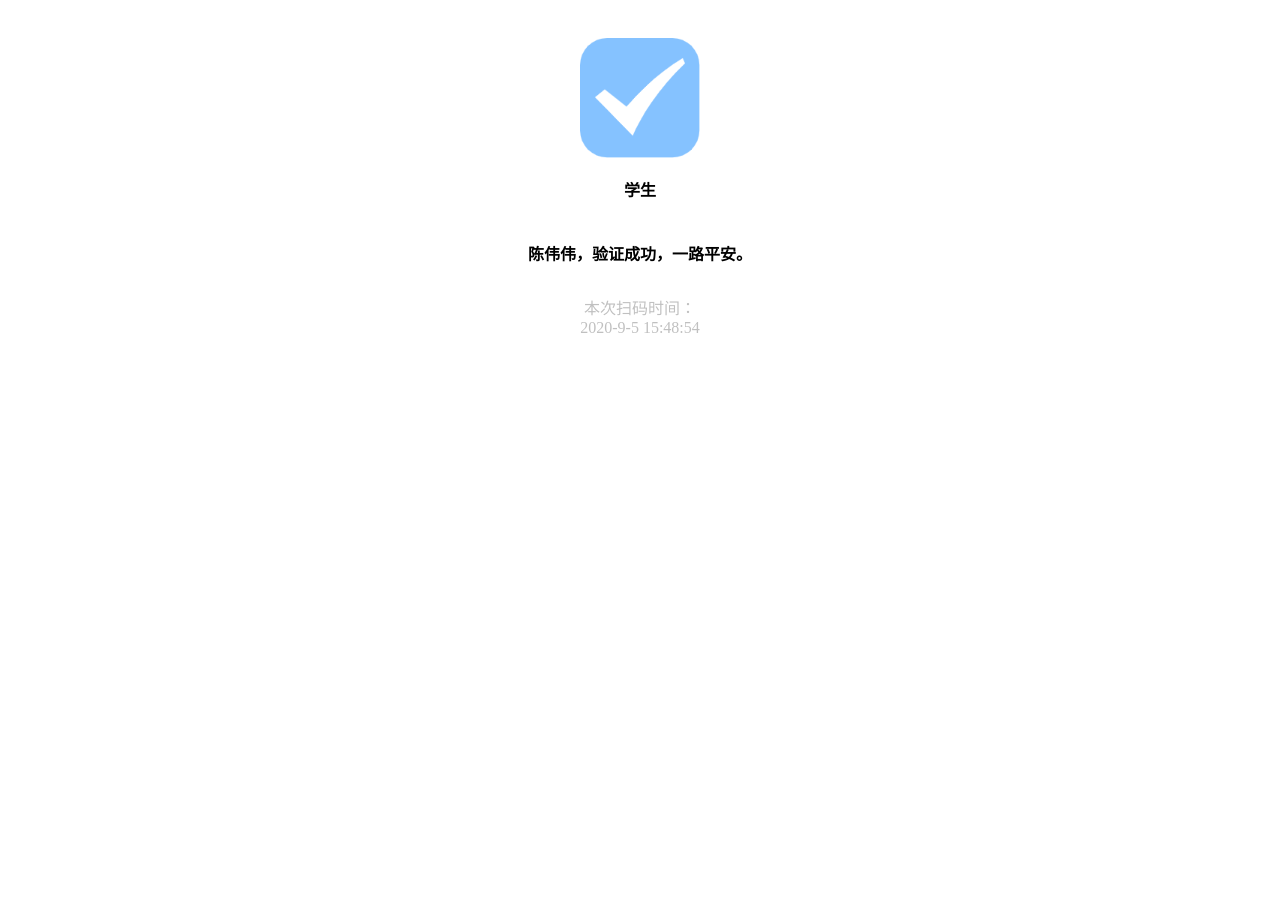
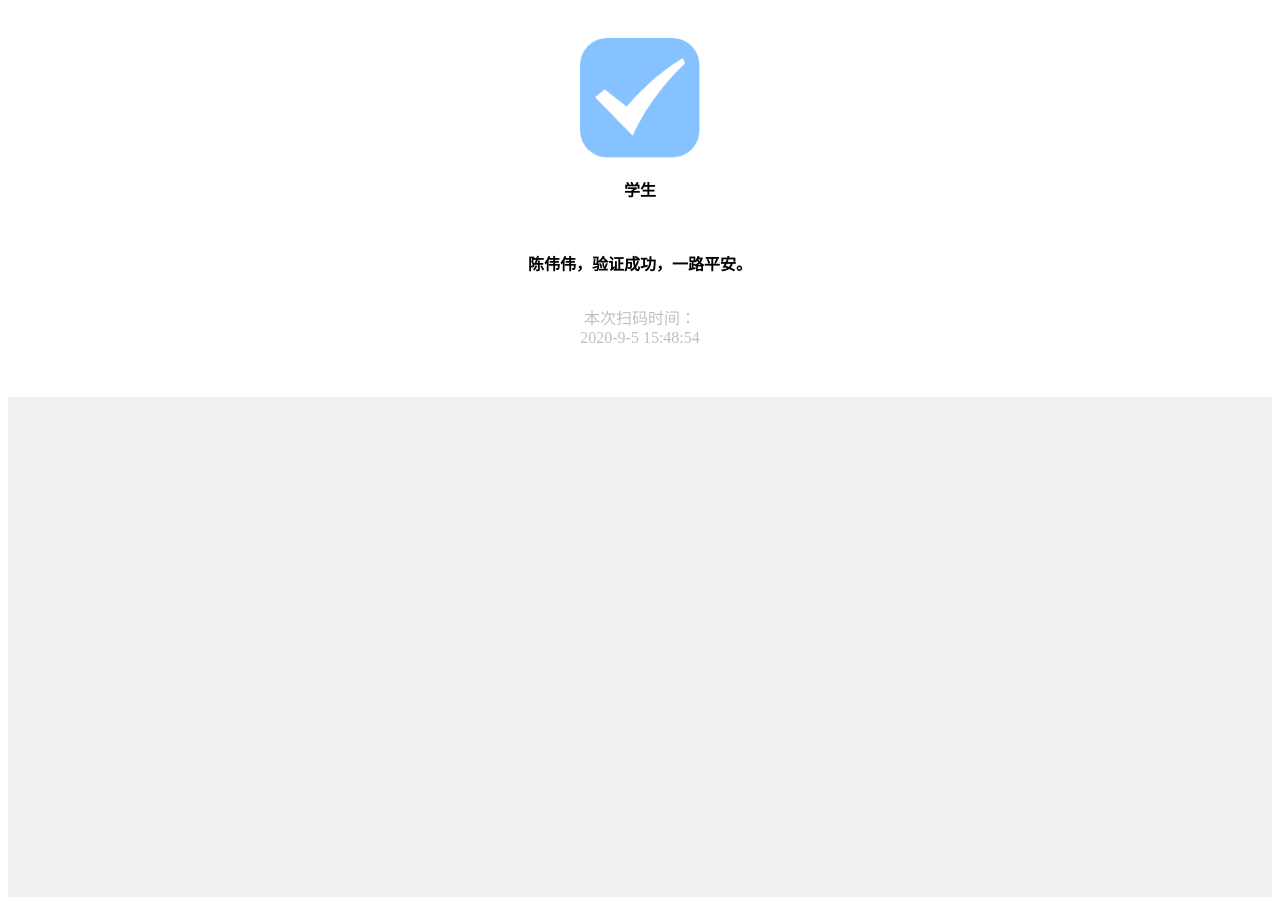
Before and after one commit to tragicomedians/Nigel97.github.io, a plain HTML site: page index.html in a window 1280 px wide. Before the commit the page ends 800 px from the top, so only its background shows below. Drawn offline with nearby package versions, Linux system fonts and the light colour scheme.

Commit message:
Update index.html

```diff
--- a/index.html
+++ b/index.html
@@ -14,12 +14,14 @@
     <!---->
     <div class="mint-layout-spacing sjakx3nec OPjhiwxcyg" style="height: 15px;">
     </div> <img src="duigoulan.png" class="mint-image sjas257dv OPjhiwxcyh" style="width: 150px; height: 150px;">
-    <div class="mint-text bh-color-gray sjat2iw05 OPjhiwxcyll1 mt-color-default" style="margin-bottom: 40px;font-family: 微软雅黑;font-weight: bold">学生</div>
+    <div class="mint-text bh-color-gray sjat2iw05 OPjhiwxcyll1 mt-color-default" style="margin-bottom: 50px;font-family: 微软雅黑;font-weight: bold">学生</div>
     <div class="mint-text bh-color-gray sjat2iw05 OPjhiwxcyll mt-color-default"
          style="font-family: PingFang Sc;margin-bottom:30px;font-family: 微软雅黑;font-weight: bold ">陈伟伟，验证成功，一路平安。</div>
     <div class="mint-text bh-color-gray-3 OPjhiwxcyne mt-color-default"style="color: silver">
-        本次扫码时间：</div> <div class="mint-text bh-color-gray-3 OPjhiwxcyne1 mt-color-default"style="color: silver">
-    {{aaa}}</div></div>
+        本次扫码时间：</div> <div class="mint-text bh-color-gray-3 OPjhiwxcyne1 mt-color-default"style="color: silver;margin-bottom: 50px">
+    {{aaa}}
+
+</div> <div style="width: 100%;height: 500px;color: silver;background-color: #F0F0F0" ></div></div>
 
 
 
```
